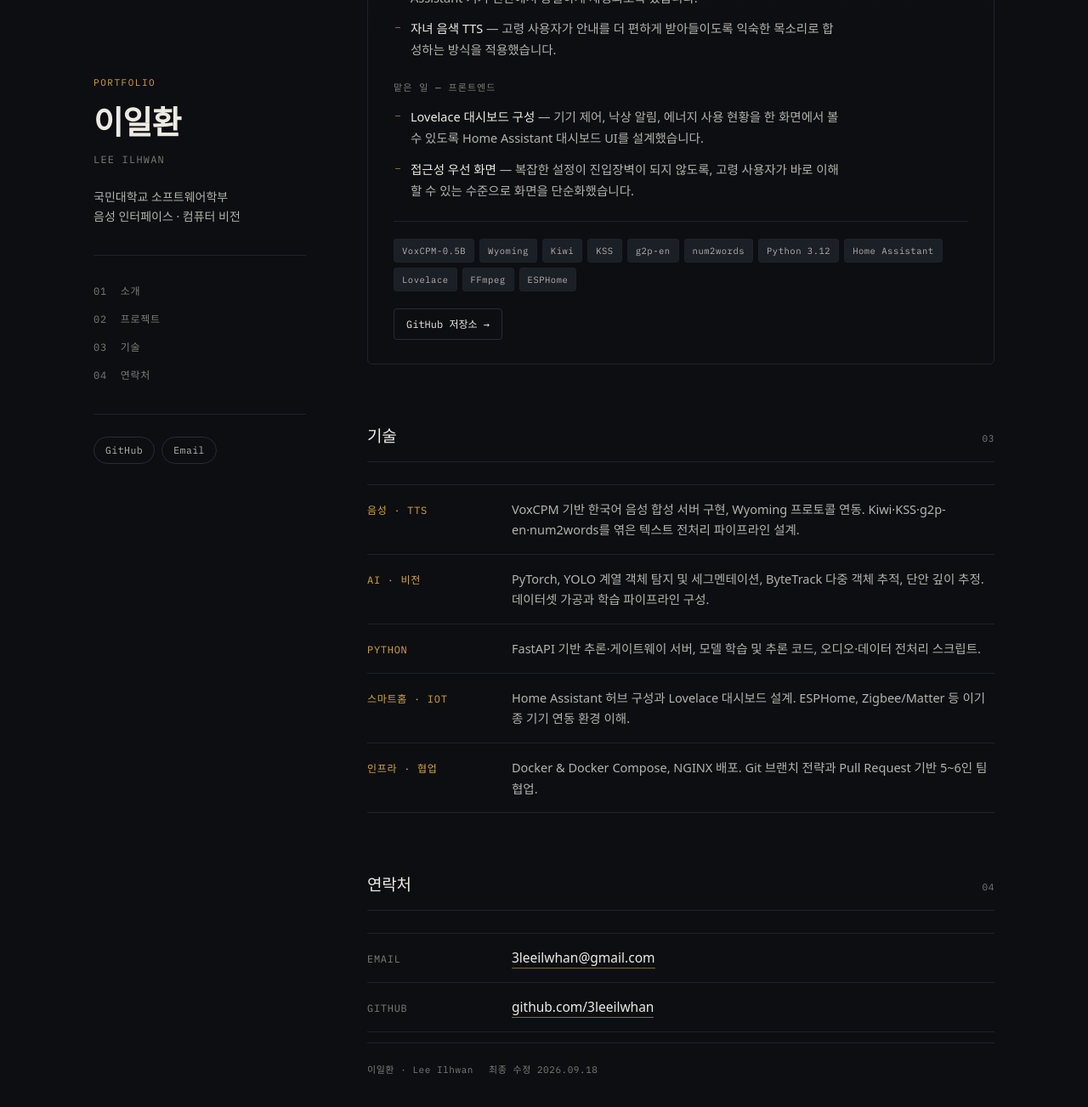
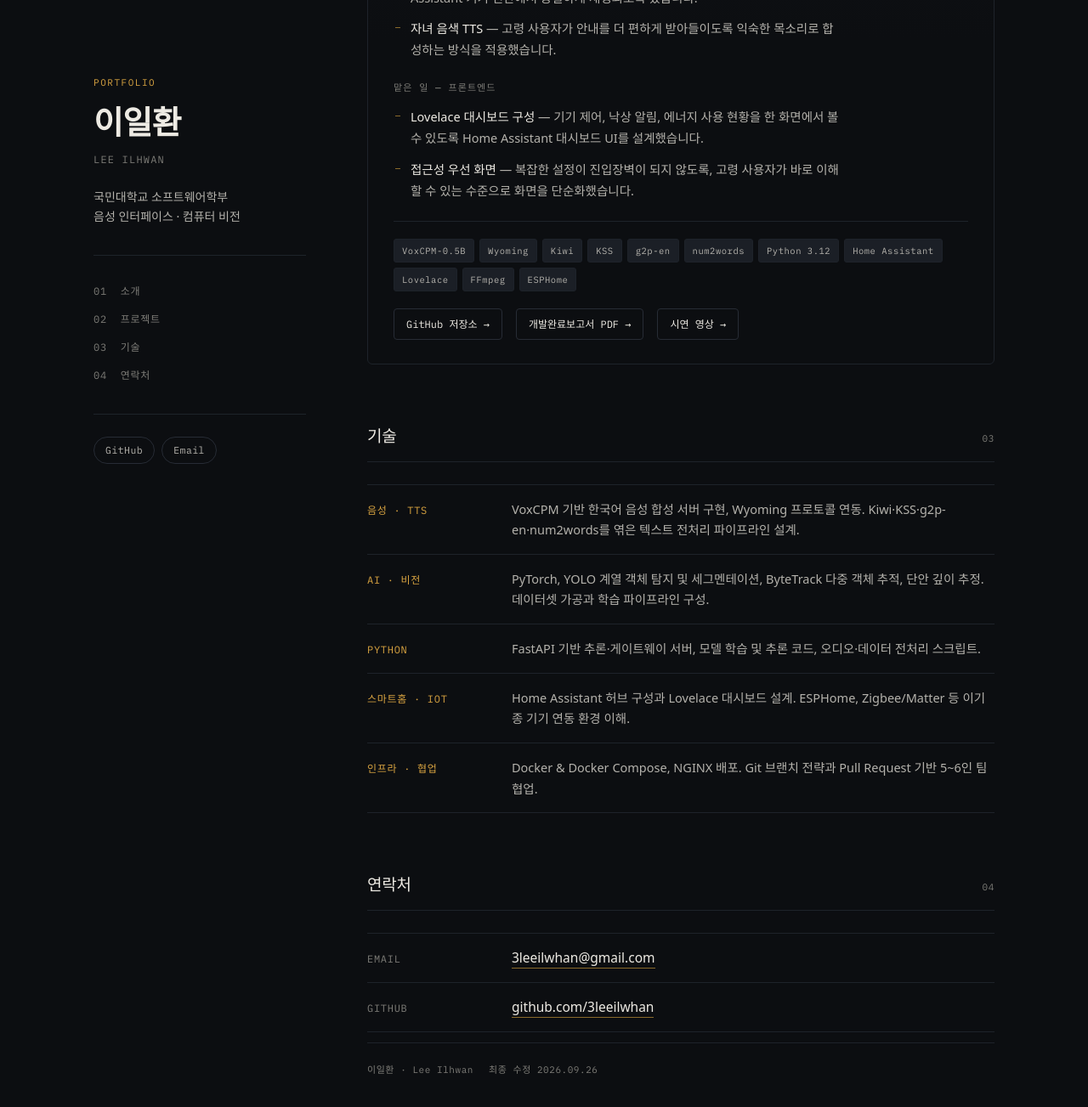
Before and after one commit to 3leeilwhan/3leeilwhan.github.io, a Jekyll site: the page index.html, which Jekyll copies as it is, in a window 1280 px wide and 1400 px high, scrolled down 1919 px. Shown: the top 1303 px of the window at 85% size. Built offline with Jekyll 4.4.1, drawn with Linux system fonts in a browser that asks for light colours; some web fonts are replaced.

Commit message:
Add files via upload

```diff
--- a/index.html
+++ b/index.html
@@ -575,6 +575,8 @@
 
             <div class="p-foot">
               <a class="repo-link" href="https://github.com/kookmin-sw/2026-capstone-16" target="_blank" rel="noopener">GitHub 저장소 →</a>
+              <a class="repo-link" href="/files/gilbeot-report.pdf" target="_blank" rel="noopener">결과보고서 PDF →</a>
+              <a class="repo-link" href="https://youtu.be/Z8eKX4Aa4Dc" target="_blank" rel="noopener">시연 영상 →</a>
             </div>
           </div>
         </article>
@@ -630,6 +632,8 @@
 
             <div class="p-foot">
               <a class="repo-link" href="https://github.com/2025-Embedded-Software-Contest/2025ESWContest_smart_kossmetheus" target="_blank" rel="noopener">GitHub 저장소 →</a>
+              <a class="repo-link" href="/files/caredian-report.pdf" target="_blank" rel="noopener">개발완료보고서 PDF →</a>
+              <a class="repo-link" href="https://youtu.be/QT7oluE7eoQ" target="_blank" rel="noopener">시연 영상 →</a>
             </div>
           </div>
         </article>
@@ -678,7 +682,7 @@
 
       <p class="foot">
         <span>이일환 · Lee Ilhwan</span>
-        <span>최종 수정 2026.09.18</span>
+        <span>최종 수정 2026.09.26</span>
       </p>
     </section>
 
```
